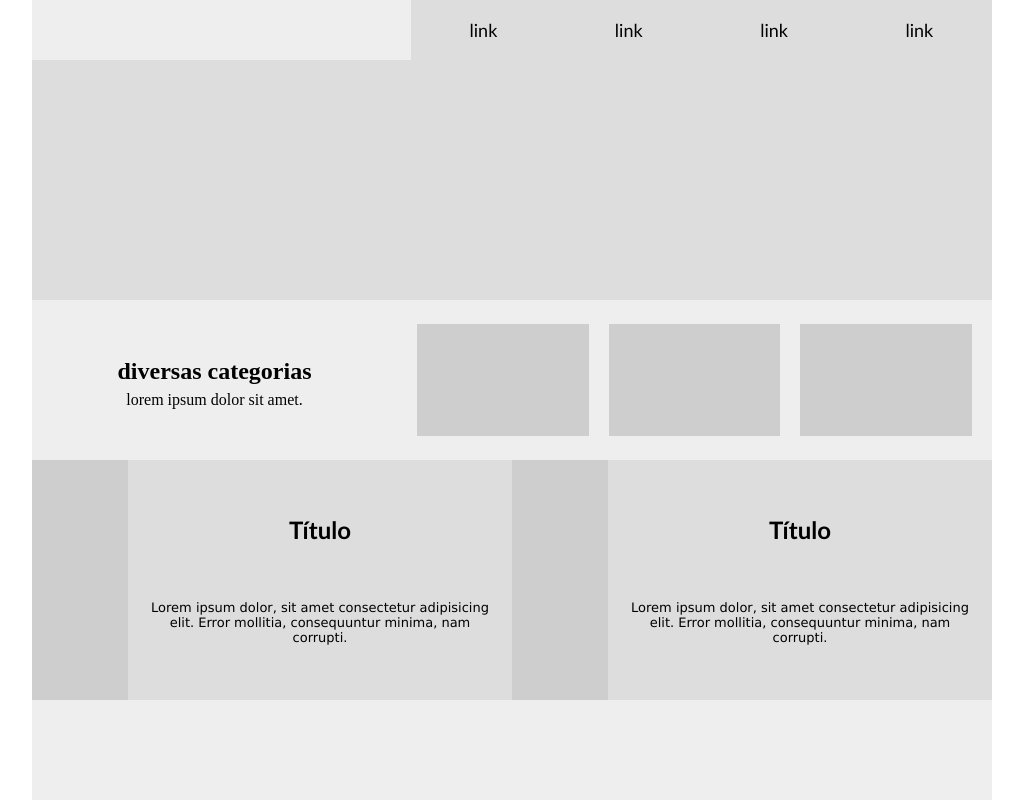
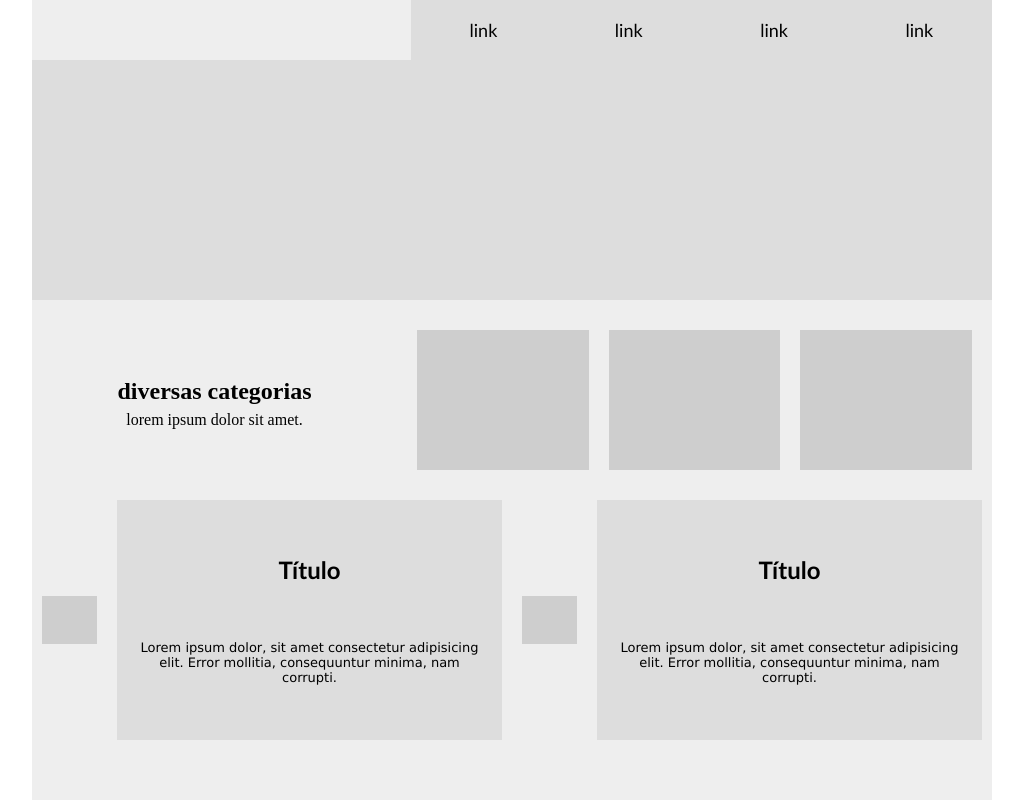
Before and after one commit to leonardo-coutinho-web-dev/primeiro-projeto, a plain HTML site: page index/index.html in a window 1280 px wide. Shown: the whole page, without its empty margins (128-1151 px from the left). Drawn offline with Linux system fonts and the light colour scheme.

Commit message:
atualizacao servicos
new

```diff
--- a/index/css-index-estilo/produtos.css
+++ b/index/css-index-estilo/produtos.css
@@ -1,6 +1,6 @@
 #produtos {
     width: 100%;
-    height: 20vh;
+    height: 25vh;
     display: flex;
     flex-direction: row;
 }
--- a/index/css-index-estilo/servicos.css
+++ b/index/css-index-estilo/servicos.css
@@ -3,18 +3,17 @@
     width: 100%;
     display: flex;
     flex-direction: row;
+    align-items: center;
     text-align: center;
 }
 
 #servicos div:nth-child(1) {
-    height: 100%;
-    flex: 1;
+    height: 20%;
     background: var(--image-background-color);
 }
 
 #servicos div:nth-child(2) {
     height: 100%;
-    flex: 4;
     background: var(--second-background-color);
     display: flex;
     flex-direction: column;
@@ -23,14 +22,12 @@
 }
 
 #servicos div:nth-child(3) {
-    height: 100%;
-    flex: 1;
+    height: 20%;
     background: var(--image-background-color);
 }
 
 #servicos div:nth-child(4) {
     height: 100%;
-    flex: 4;
     background: var(--second-background-color);
     display: flex;
     flex-direction: column;
--- a/index/index.html
+++ b/index/index.html
@@ -48,10 +48,10 @@
         </div>
 
         <div id="servicos">
-            <div>
+            <div class="grid-1">
 
             </div>
-            <div>
+            <div class="grid-7">
                 <h2>
                     Título
                 </h2>
@@ -60,10 +60,10 @@
                     corrupti.
                 </p>
             </div>
-            <div>
+            <div class="grid-1">
 
             </div>
-            <div>
+            <div class="grid-7">
                 <h2>
                     Título
                 </h2>
```
